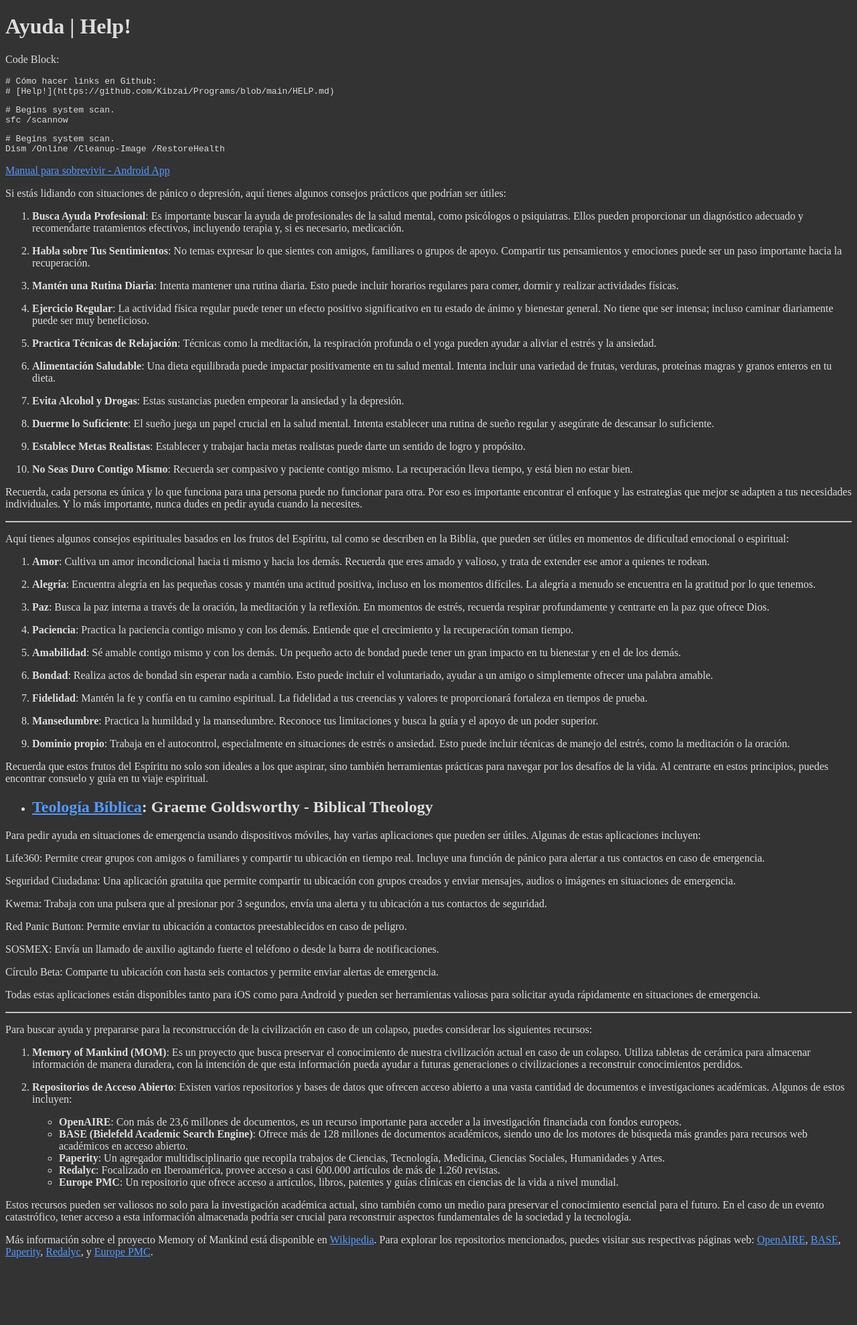
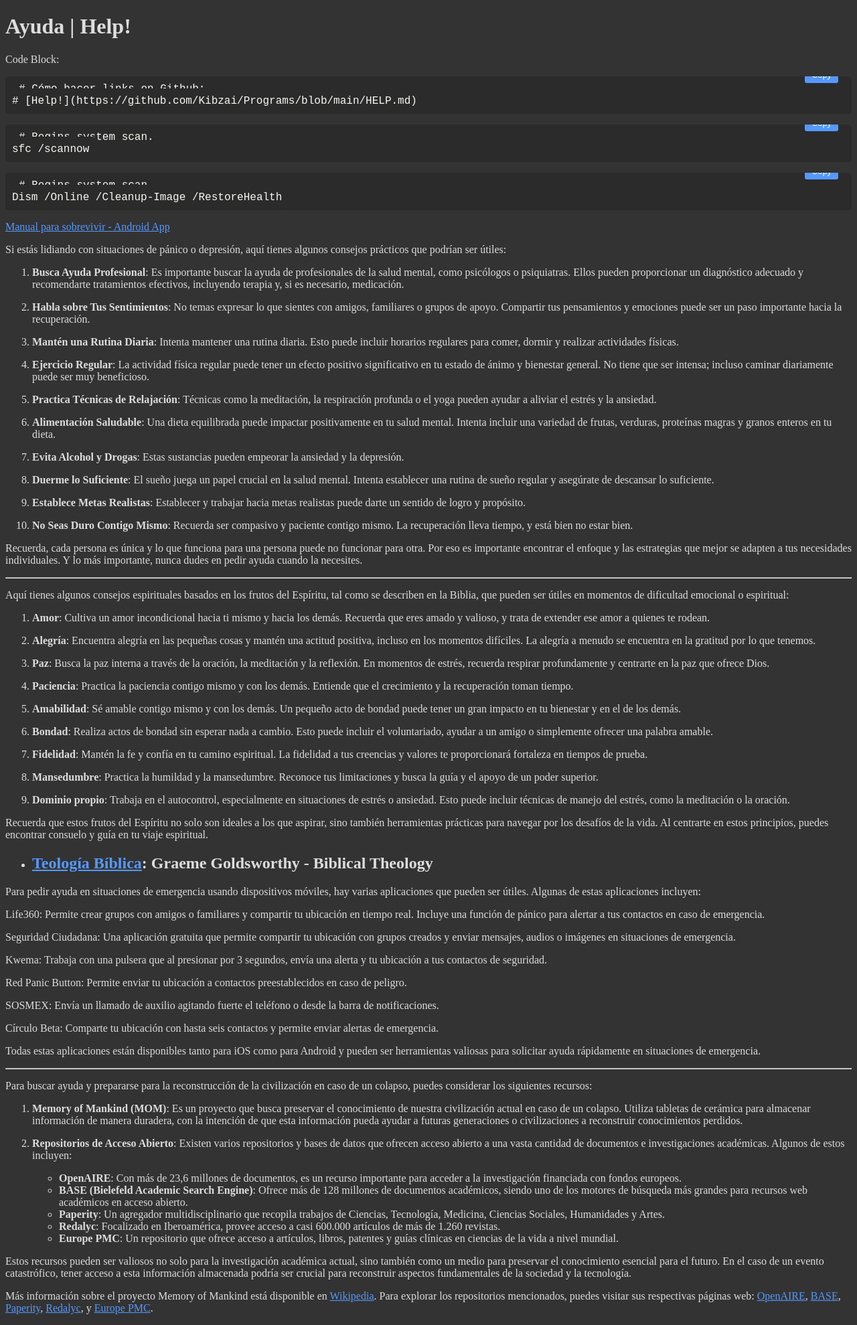
Before and after one commit to Kibzai/Programs, a Jekyll site: the page built from HELP.md, in a window 1280 px wide. Shown: the whole page at 67% size. Built offline with Jekyll 4.4.1, drawn with Linux system fonts in a browser that asks for light colours; our own code applies the rules of GitHub Pages for plain Markdown files; before the commit the page ends 1895 px from its top, so only the background shows below that.

```diff
--- a/assets/css/style.css
+++ b/assets/css/style.css
@@ -1,9 +1,44 @@
 /* assets/css/style.css */
+
+/* Base Dark Mode Styles */
 body.dark-mode {
     background-color: #333;
     color: #ddd;
-  }
+}
 
-  body.dark-mode a {
+body.dark-mode a {
     color: #5599ff;
-  }
+}
+
+/* Code Block Styling with Wrap */
+body.dark-mode pre,
+body.dark-mode code {
+    background-color: #2b2b2b;
+    border-radius: 5px;
+    padding: 10px;
+    font-family: 'Courier New', Courier, monospace;
+    overflow-x: auto; /* Enables horizontal scrolling for long lines */
+    white-space: pre-wrap; /* Ensures wrapping of long lines */
+    word-wrap: break-word;
+    color: #f8f8f2;
+}
+
+/* Copy Button Styling */
+.copy-btn {
+    position: relative;
+    float: right;
+    top: -25px;
+    right: 10px;
+    background-color: #5599ff;
+    color: white;
+    border: none;
+    border-radius: 3px;
+    cursor: pointer;
+    padding: 5px 10px;
+    font-size: 0.8em;
+}
+
+/* Hover Effect for Copy Button */
+.copy-btn:hover {
+    background-color: #4a8eda;
+}
--- a/assets/js/script.js
+++ b/assets/js/script.js
@@ -1,2 +1,28 @@
 // assets/js/script.js
 console.log("Custom JS loaded.");
+
+document.addEventListener('DOMContentLoaded', () => {
+    document.querySelectorAll('pre code').forEach((block) => {
+        // Create and append the copy button
+        let btn = document.createElement('button');
+        btn.className = 'copy-btn';
+        btn.textContent = 'Copy';
+        block.parentNode.insertBefore(btn, block);
+
+        // Add click event listener
+        btn.addEventListener('click', () => {
+            // Copy code to clipboard
+            let code = block.textContent;
+            let el = document.createElement('textarea');
+            el.value = code;
+            document.body.appendChild(el);
+            el.select();
+            document.execCommand('copy');
+            document.body.removeChild(el);
+
+            // Button feedback
+            btn.textContent = 'Copied!';
+            setTimeout(() => { btn.textContent = 'Copy'; }, 2000);
+        });
+    });
+});
```
